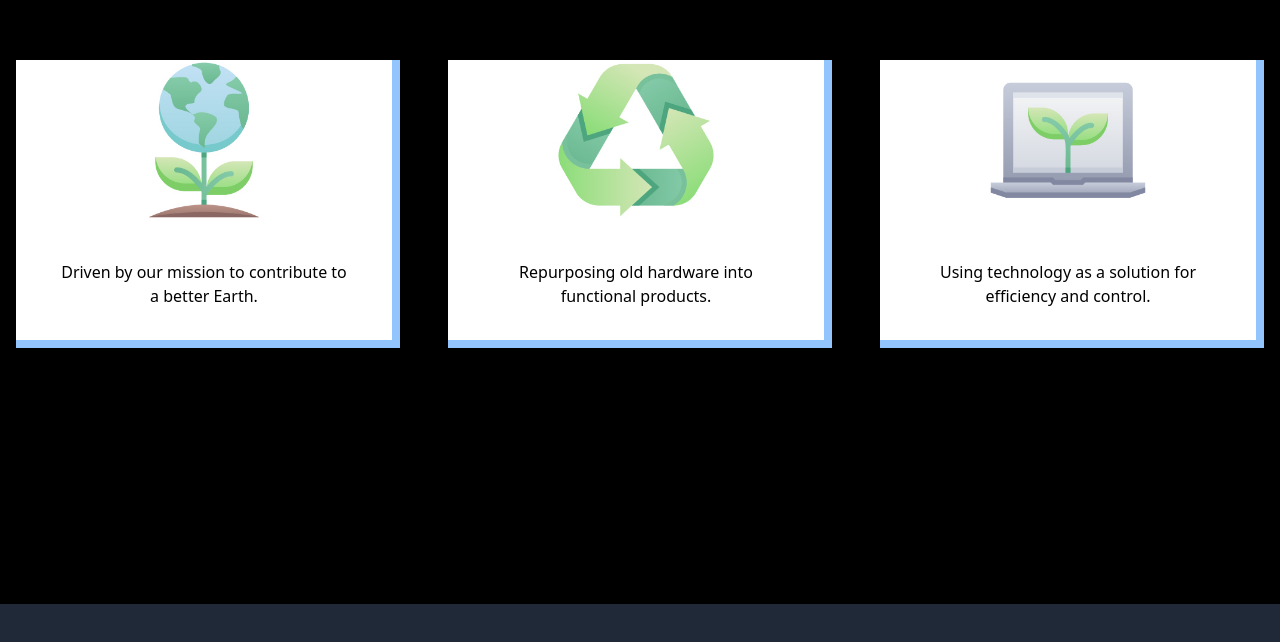
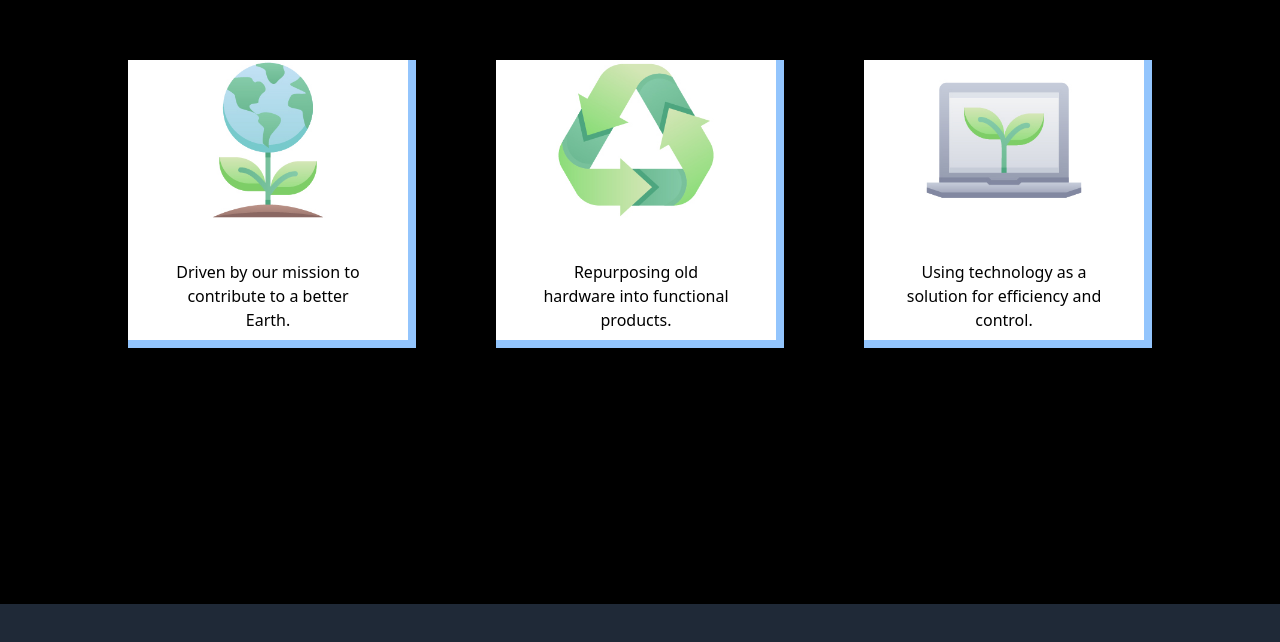
Before and after one commit to Ro5hi/tailwindcss-pg, a React (Create React App) app: page / in a window 1280 px wide. Shown: the part 1060-1702 px from the top of the page. Built offline with nearby package versions, Linux system fonts and the light colour scheme.

Commit message:
added transition animation, configuring overscroll, fixed nav

```diff
--- a/src/App.js
+++ b/src/App.js
@@ -15,7 +15,7 @@ function App() {
   const Contact = React.lazy(() => import('./components/Contact'))
 
   return (
-    <div className="w-screen">
+    <div className="">
       <Suspense fallback={""}>
       <BrowserRouter>
         <Switch>
--- a/src/components/Home.js
+++ b/src/components/Home.js
@@ -7,7 +7,7 @@ import Footer from './Footer';
 
 const Home = () => {
     return (
-        <div className="">
+        <div className="w-screen overflow-hidden">
             <Nav />
             <Hero />
             <Info />
--- a/src/components/Info.js
+++ b/src/components/Info.js
@@ -4,21 +4,21 @@ const Info = () => {
     return(
         <div className="flex flex-wrap justify-center bg-black h-screen text-center" id="info">
             <div className="grid grid-cols-3 gap-4 place-items-center">
-                <div class="bg-white space-y-8 h-72 w-96 mx-8 border-r-8 border-b-8 border-blue-300">
+                <div class="transition duration-500 ease-in-out transform outline-none hover:-translate-y-1 hover:scale-110 bg-white space-y-8 h-72 w-72 mx-8 border-r-8 border-b-8 border-blue-300">
                     <img class="h-40 mx-auto" src="/1.jpg" alt="1"></img>
-                    <div className="text-center p-2 mx-8 text-m text-black">
+                    <div className="select-none text-center p-2 mx-8 text-m text-black">
                         Driven by our mission to contribute to a better Earth.
                     </div>
                 </div>
-                <div class="bg-white space-y-8 h-72 w-96 mx-8 border-r-8 border-b-8 border-blue-300">
+                <div class="transition duration-500 ease-in-out transform outline-none hover:-translate-y-1 hover:scale-110 bg-white space-y-8 h-72 w-72 mx-8 border-r-8 border-b-8 border-blue-300">
                     <img class="h-40 mx-auto" src="/2.jpg" alt="2"></img>
-                    <div className="p-2 mx-8 text-m text-black">
+                    <div className="select-none text-center p-2 mx-8 text-m text-black">
                         Repurposing old hardware into functional products.
                     </div>
                 </div>
-                <div class="bg-white space-y-8 h-72 w-96 mx-8 border-r-8 border-b-8 border-blue-300">
+                <div class="transition duration-500 ease-in-out transform outline-none hover:-translate-y-1 hover:scale-110 bg-white space-y-8 h-72 w-72 mx-8 border-r-8 border-b-8 border-blue-300">
                     <img class="h-40 mx-auto" src="/3.jpg" alt="3"></img>
-                    <div className="p-2 mx-8 text-m text-black">
+                    <div className="select-none text-center p-2 mx-8 text-m text-black">
                         Using technology as a solution for efficiency and control.
                     </div>
                 </div>
```
